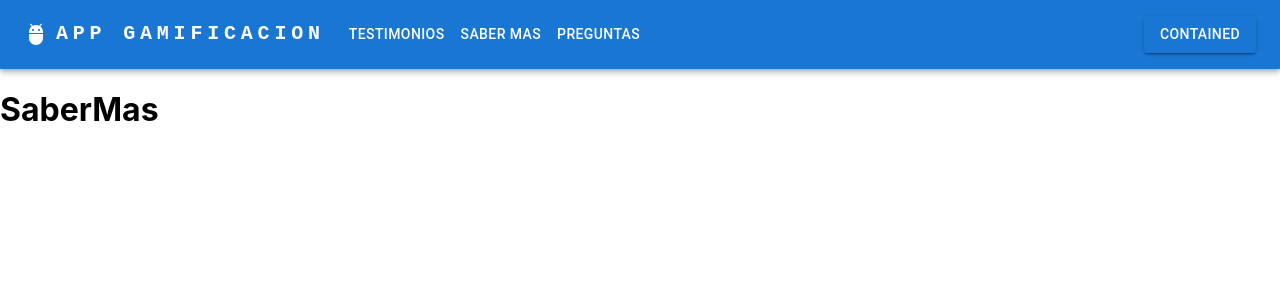
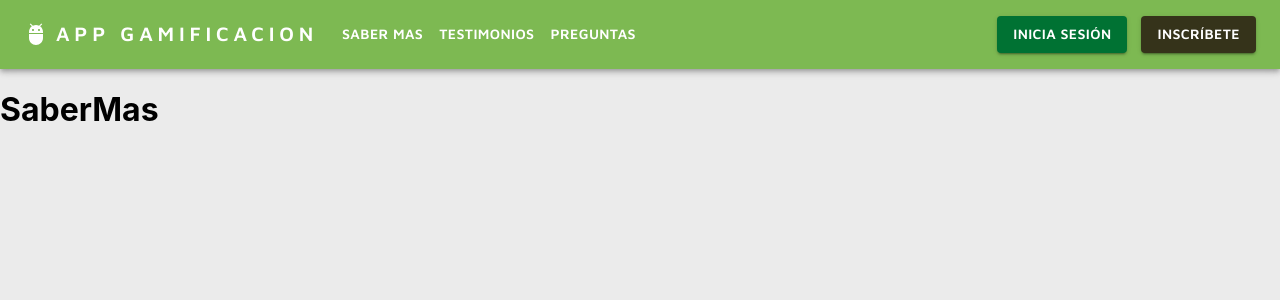
Before and after one commit to Gabelonio/Ambiente-Gamificacion-Epico, a React (Create React App) app: page /SaberMas in a window 1280 px wide. Shown: the top 300 px of the page. Built offline with nearby package versions, Linux system fonts and the light colour scheme.

Commit message:
colores y tipografia agregados

```diff
--- a/src/App.css
+++ b/src/App.css
@@ -22,6 +22,7 @@
   justify-content: center;
   font-size: calc(10px + 2vmin);
   color: white;
+  background-color: #7db952 !important;
 }
 
 .App-link {
--- a/src/componentes/NavBar.js
+++ b/src/componentes/NavBar.js
@@ -13,8 +13,32 @@ import Container from '@mui/material/Container';
 import Button from '@mui/material/Button';
 import MenuItem from '@mui/material/MenuItem';
 import AdbIcon from '@mui/icons-material/Adb';
+import { createTheme, ThemeProvider } from '@mui/material/styles';
 
-const pages = ['Testimonios', 'Saber Mas', 'Preguntas'];
+const pages = ['Saber Mas', 'Testimonios', 'Preguntas'];
+
+const theme = createTheme({
+  status: {
+    danger: '#e53e3e',
+  },
+  palette: {
+    primary: {
+        main: '#0971f1',
+        darker: '#053e85',
+    },
+    login: {
+        main: '#007233',
+        dark: '#309672',
+        contrastText: '#fff'
+    },
+    signup: {
+        main: '#35331a',
+        dark: '#5a5732',
+        contrastText: '#fff',
+    },
+  },
+});
+
 
 export default function NavBar(props) {
 
@@ -31,20 +55,19 @@ export default function NavBar(props) {
 
     return(
         <div>
-        <AppBar position="static">
+        <AppBar position="relative"  sx={{backgroundColor : "#7db952"}}>
             <Container maxWidth="xl">
                 <Toolbar disableGutters>
-                <AdbIcon sx={{ display: { xs: 'none', md: 'flex' }, mr: 1 }} />
+                    <AdbIcon sx={{ display: { xs: 'none', md: 'flex' }, mr: 1 }} /> {/* Icono Barra de navegacion */}
                     <NavLink className='link' to='/'>
                         <Typography
                             variant="h6"
                             noWrap
-                        component="a"
                             href="/"
                             sx={{
                                 mr: 2,
                                 display: { xs: 'none', md: 'flex' },
-                        fontFamily: 'monospace',
+                                fontFamily : ['Maven Pro', 'cursive'].join(','),
                                 fontWeight: 700,
                                 letterSpacing: '.3rem',
                                 color: 'inherit',
@@ -53,7 +76,7 @@ export default function NavBar(props) {
                         >
                             APP GAMIFICACION
                         </Typography>
-                </NavLink>
+                    </NavLink>{/* Nombre y Link del Titulo */}
 
                     <Box sx={{ flexGrow: 1, display: { xs: 'flex', md: 'none' } }}>
                         <IconButton
@@ -65,38 +88,40 @@ export default function NavBar(props) {
                             color="inherit"
                         >
                         <MenuIcon />
-                    </IconButton>
+                        </IconButton>{/* Menu desplegable en la vista pequeña */}
                         <Menu
                             id="menu-appbar"
                             anchorEl={anchorElNav}
                             anchorOrigin={{
                                 vertical: 'bottom',
-                        horizontal: 'right',
+                                horizontal: 'left',
                             }}
                             keepMounted
                             transformOrigin={{
                                 vertical: 'top',
-                        horizontal: 'right',
+                                horizontal: 'left',
                             }}
                             open={Boolean(anchorElNav)}
                             onClose={handleCloseNavMenu}
                             sx={{
-                        display: { xs: 'block', md: 'none' },
+                                display: { xs: 'block', md: 'none' }
                             }}
                         >
                             {pages.map((page) => {
                                 const dir="/"+page.replace(/ /g, "");
                                 return(
-                        <MenuItem key={page} onClick={handleCloseNavMenu}>
-                            <NavLink className='link' to={dir}>
-                                <Typography textAlign="center">{page}</Typography>
+                                <MenuItem
+                                    key={page} onClick={handleCloseNavMenu}
+                                    className = "navigationOptions">
+                                    <NavLink className='link' to={dir} >
+                                        <Typography textAlign="center" sx={{fontFamily: ['Maven Pro', 'cursive'].join(',')}} >{page}</Typography>
                                     </NavLink>
                                 </MenuItem>
                             )})}
-                    </Menu>
+                        </Menu>{/* Barra Navegacion en Vista Reducida*/}
                     </Box>
-                <AdbIcon sx={{ display: { xs: 'flex', md: 'none' }, mr: 1 }} />
-                <NavLink className='link' to='/'>
+                    {/* <AdbIcon sx={{ display: { xs: 'flex', md: 'none' }, mr: 1 }} /> */}
+                    {/* <NavLink className='link' to='/'>
                         <Typography
                             variant="h5"
                             noWrap
@@ -115,7 +140,7 @@ export default function NavBar(props) {
                         >
                             LOGO
                         </Typography>
-                </NavLink>
+                    </NavLink>  */} {/* Display en Vista pequeña del titulo y logo */}
                     <Box sx={{ flexGrow: 1, display: { xs: 'none', md: 'flex' } }}>
                         {pages.map((page) =>{
                             const dir="/"+page.replace(/ /g, "");
@@ -123,16 +148,25 @@ export default function NavBar(props) {
                             <NavLink key={page} className='link' to={dir}>
                                 <Button
                                     onClick={handleCloseNavMenu}
-                                sx={{ my: 2, color: 'white', display: 'block' }}
+                                    className = "navigationOptions"
+                                    sx={{ my: 2, color: 'white', display: 'block' , fontFamily: ['Maven Pro', 'cursive'].join(',')}}
                                 >
                                     {page}
                                 </Button>
                             </NavLink>
                         )} )}
-                </Box>
+                    </Box>{/* Barra de Navegacion en vista completa */}
 
-                <Box sx={{ flexGrow: 0 }}>
-                    <Button variant="contained">Contained</Button>
+                    <Box sx={{flexGrow: 0}}>
+                        <ThemeProvider theme={theme}>
+                            <Button sx={{fontFamily: ['Maven Pro', 'cursive'].join(','),
+                                         marginRight: "1em" }} variant="contained" color = "login">
+                                Inicia sesión
+                            </Button>
+                            <Button sx={{fontFamily: ['Maven Pro', 'cursive'].join(',')}} variant="contained" color = "signup">
+                                Inscríbete
+                            </Button>
+                        </ThemeProvider>
                     </Box>
                 </Toolbar>
             </Container>
--- a/src/componentes/navBar.css
+++ b/src/componentes/navBar.css
@@ -1,4 +1,15 @@
+@import url('https://fonts.googleapis.com/css2?family=Lilita+One&family=Maven+Pro:wght@600&display=swap');
+
+
+.navigationOptions{
+    font-family:  'Lilita One', cursive;
+}
+
 .link , .link:visited , .link:active{
     text-decoration:none;
     color: inherit;
 }
+
+.navigationBar{
+    background-color: #7db952;
+}
--- a/src/index.css
+++ b/src/index.css
@@ -1,10 +1,14 @@
+@import url('https://fonts.googleapis.com/css2?family=Lilita+One&display=swap');
+
 body {
   margin: 0;
   font-family: -apple-system, BlinkMacSystemFont, 'Segoe UI', 'Roboto', 'Oxygen',
     'Ubuntu', 'Cantarell', 'Fira Sans', 'Droid Sans', 'Helvetica Neue',
     sans-serif;
+  /* font-family:  'Lilita One', cursive; */
   -webkit-font-smoothing: antialiased;
   -moz-osx-font-smoothing: grayscale;
+  background-color: #ebebeb;
 }
 
 code {
```
Also changed, not shown: src/App.js (indentation only). Lines whose indentation alone changed are shown as unchanged.
